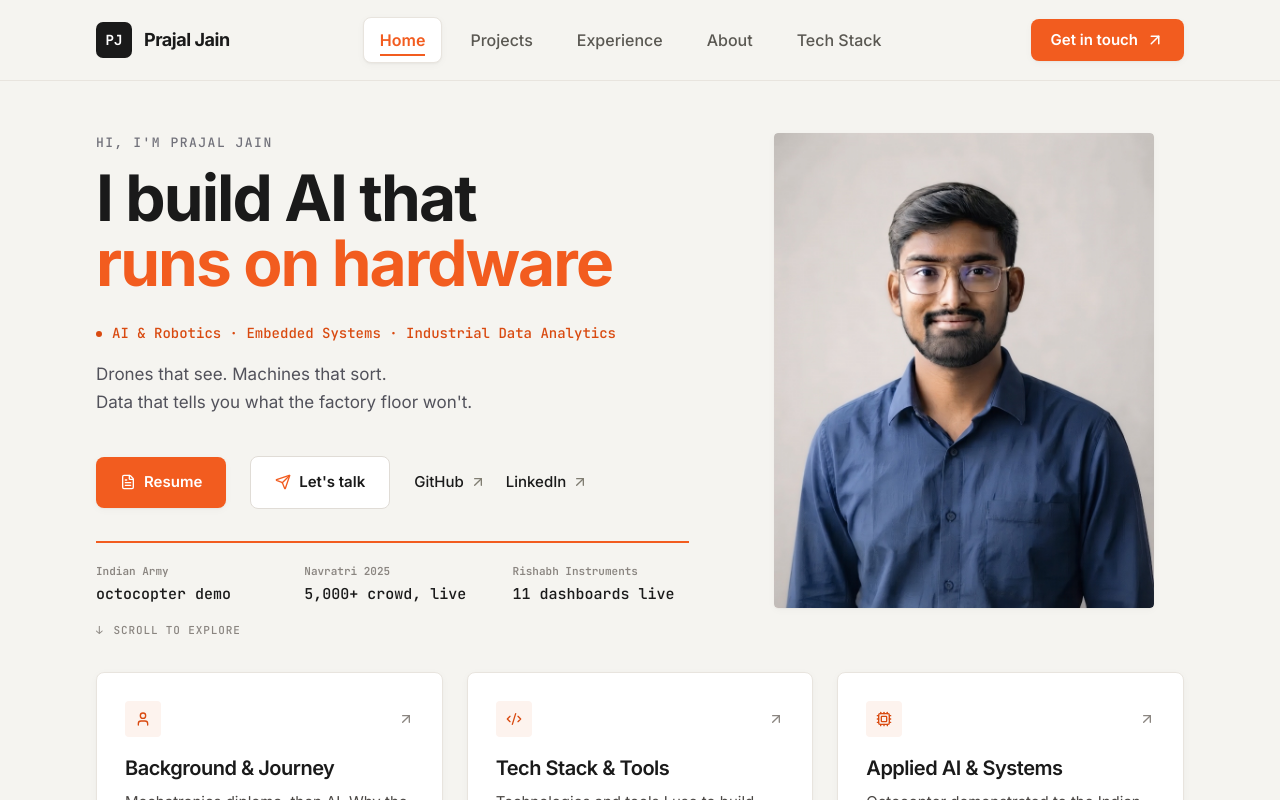
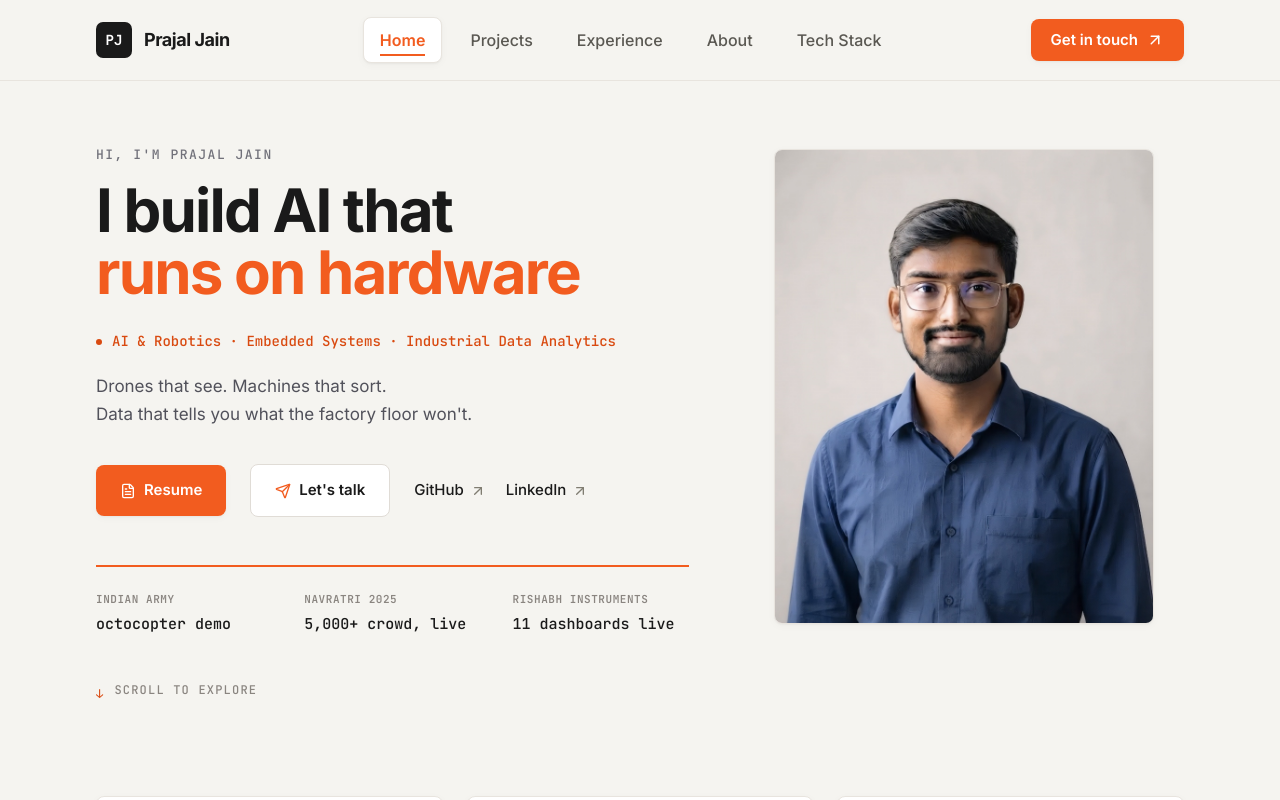
Before and after one commit to Prrajaljain/Portfolio-Setup, a Next.js app: page / in a window 1280 px wide. Shown: the top 800 px of the page. Built offline with nearby package versions, Linux system fonts and the light colour scheme.

Commit message:
Refine hero spacing, vertical padding, and bento grid alignment

```diff
--- a/components/home/hero.tsx
+++ b/components/home/hero.tsx
@@ -19,7 +19,7 @@ function BentoHeroGrid() {
   ]
 
   return (
-    <div id="bento-grid" className="mt-6 md:mt-8 w-full text-left">
+    <div id="bento-grid" className="scroll-mt-24 mt-16 md:mt-24 w-full text-left">
       <div className="grid grid-cols-1 md:grid-cols-3 gap-6 items-stretch">
         {/* Left Column: 2 Cards Stacked Vertically */}
         <div className="flex flex-col gap-6 justify-between">
@@ -162,87 +162,44 @@ export function Hero() {
   const linkedinUrl = profile.socials.find((s) => s.label === 'LinkedIn')?.href ?? 'https://linkedin.com/in/prajaljain23'
 
   return (
-    <section className="relative bg-[#F5F4F0] text-[#1A1A1A] overflow-hidden pt-[40px] md:pt-[52px] pb-[40px] md:pb-[56px] box-border">
+    <section className="relative bg-[#F5F4F0] text-[#1A1A1A] overflow-hidden pt-[48px] md:pt-[64px] pb-[56px] md:pb-[80px] box-border">
       <div className="mx-auto max-w-6xl px-6 sm:px-8">
         {/* Main Hero Split Grid */}
         <div className="grid grid-cols-1 lg:grid-cols-[1.35fr_1fr] items-start gap-10 lg:gap-14">
 
           {/* LEFT COLUMN CONTAINER */}
-          <div className="order-1 flex flex-col items-start text-left w-full">
+          <div className="flex flex-col items-start text-left w-full">
 
-            {/* 1. Eyebrow (12px gap to headline) — order-1 */}
-            <div className="order-1 mb-[12px] font-mono text-[13px] font-medium text-[#71717A] uppercase tracking-[1.5px]">
+            {/* 1. Eyebrow */}
+            <div className="mb-[14px] font-mono text-[12px] sm:text-[13px] font-medium text-[#71717A] uppercase tracking-[1.5px]">
               HI, I&apos;M PRAJAL JAIN
             </div>
 
-            {/* 2. Headline: 40px (<768px), 48px (768px-1024px), 64px (≥1024px) (28px gap to role line) — order-2 */}
-            <h1 className="order-2 mb-[28px] max-w-xl text-[40px] md:text-[48px] lg:text-[64px] font-bold leading-[1.02] tracking-[-0.03em] text-[#1A1A1A]">
+            {/* 2. Headline */}
+            <h1 className="mb-[28px] max-w-xl text-[40px] md:text-[48px] lg:text-[60px] font-bold leading-[1.04] tracking-[-0.03em] text-[#1A1A1A]">
               I build AI that{' '}
               <span className="text-[#F25C1F] font-bold block">
                 runs on hardware
               </span>
             </h1>
 
-            {/* 3. Subtitle / Role Line: (16px gap to subhead) — order-3 */}
-            <div className="order-3 mb-[16px] flex flex-wrap items-center gap-[10px] font-mono text-[13px] sm:text-[14px] font-medium text-[#D94A10]" style={{ color: '#D94A10' }}>
-              <span className="size-[6px] shrink-0 rounded-full bg-[#D94A10]" style={{ backgroundColor: '#D94A10' }} />
-              <span className="text-[#D94A10]" style={{ color: '#D94A10' }}>
+            {/* 3. Subtitle / Role Line */}
+            <div className="mb-[20px] flex flex-wrap items-center gap-[10px] font-mono text-[13px] sm:text-[14px] font-medium text-[#D94A10]">
+              <span className="size-[6px] shrink-0 rounded-full bg-[#D94A10]" />
+              <span>
                 AI &amp; Robotics &middot; Embedded Systems &middot; Industrial Data Analytics
               </span>
             </div>
 
-            {/* 4. Subhead Paragraph: (40px gap to button row) — order-4 */}
-            <p className="order-4 mb-[40px] max-w-[480px] text-[17px] leading-[1.65] text-[#52525B]">
+            {/* 4. Subhead Paragraph */}
+            <p className="mb-[36px] max-w-[480px] text-[17px] leading-[1.65] text-[#52525B]">
               Drones that see. Machines that sort.<br className="hidden sm:block" />
               Data that tells you what the factory floor won&apos;t.
             </p>
 
-            {/* 5. Proof Strip & Orange Rule: order-5 on mobile, order-7 on desktop (20px top padding below divider) */}
-            <div className="order-5 lg:order-7 w-full mb-0">
-              <div className="w-full h-[2px] bg-[#F25C1F]" />
-
-              <div className="w-full pt-[20px] grid grid-cols-1 sm:grid-cols-3 gap-4 sm:gap-8 font-mono">
-                <div>
-                  <span className="font-mono text-[11px] font-semibold text-[#8A8580] block">
-                    Indian Army
-                  </span>
-                  <span className="font-mono text-[15px] font-medium text-[#1A1A1A] mt-1 block whitespace-nowrap">
-                    octocopter demo
-                  </span>
-                </div>
-
-                <div>
-                  <span className="font-mono text-[11px] font-semibold text-[#8A8580] block">
-                    Navratri 2025
-                  </span>
-                  <span className="font-mono text-[15px] font-medium text-[#1A1A1A] mt-1 block whitespace-nowrap">
-                    5,000+ crowd, live
-                  </span>
-                </div>
-
-                <div>
-                  <span className="font-mono text-[11px] font-semibold text-[#8A8580] block">
-                    Rishabh Instruments
-                  </span>
-                  <span className="font-mono text-[15px] font-medium text-[#1A1A1A] mt-1 block whitespace-nowrap">
-                    11 dashboards live
-                  </span>
-                </div>
-              </div>
-
-              {/* Scroll Indicator: Left-aligned to text column, interactive link to bento grid */}
-              <a
-                href="#bento-grid"
-                className="mt-[16px] hidden md:inline-flex items-center gap-[10px] font-mono text-[11px] font-medium uppercase tracking-[0.08em] text-[#8A8580] text-left hover:text-[#D94A10] transition-colors cursor-pointer"
-              >
-                <span className="inline-block animate-arrow-bob select-none">↓</span>
-                <span>Scroll to explore</span>
-              </a>
-            </div>
-
-            {/* 6. Button Row: (32px gap to orange divider) */}
-            <div className="order-6 lg:order-5 mb-[32px] flex flex-wrap items-center gap-6">
-              {/* Primary button: Resume — solid orange #F25C1F, white text, FileText icon */}
+            {/* 5. Button Row */}
+            <div className="mb-[40px] flex flex-wrap items-center gap-5 sm:gap-6">
+              {/* Primary button: Resume */}
               <a
                 href={profile.resumeUrl}
                 target="_blank"
@@ -253,7 +210,7 @@ export function Hero() {
                 <span>Resume</span>
               </a>
 
-              {/* Secondary button: Let's talk — white background, 1px border #E0DCD6 */}
+              {/* Secondary button: Let's talk */}
               <Link
                 href="/contact"
                 className="inline-flex w-auto items-center justify-center gap-2 rounded-md border border-[#E0DCD6] bg-[#ffffff] px-[24px] py-[14px] text-[15px] font-semibold text-[#1A1A1A] shadow-none transition-all duration-200 ease-out hover:bg-[#1A1A1A] hover:text-[#F5F4F0] hover:border-[#1A1A1A] hover:shadow-rest active:scale-95 focus-visible:outline-2 focus-visible:outline-[#1A1A1A] focus-visible:outline-offset-[3px]"
@@ -262,8 +219,8 @@ export function Hero() {
                 <span>Let&apos;s talk</span>
               </Link>
 
-              {/* GitHub ↗ and LinkedIn ↗ plain text links */}
-              <div className="inline-flex items-center gap-5">
+              {/* GitHub and LinkedIn links */}
+              <div className="inline-flex items-center gap-5 pt-1 sm:pt-0">
                 <a
                   href={githubUrl}
                   target="_blank"
@@ -286,31 +243,62 @@ export function Hero() {
               </div>
             </div>
 
-            {/* 7. Photo Mobile Position */}
-            <div className="order-7 lg:hidden hidden md:block w-full max-w-[320px] mx-auto pt-4">
-              <div className="relative aspect-[4/5] w-full overflow-hidden rounded-[4px] shadow-rest">
-                <Image
-                  src="/images/prajal-headshot.jpg"
-                  alt="Prajal Jain — AI & Robotics Engineer"
-                  fill
-                  sizes="(max-width: 1024px) 320px, 380px"
-                  className="object-cover object-center rounded-[4px]"
-                  priority
-                />
+            {/* 6. Proof Strip & Orange Rule */}
+            <div className="w-full pt-2">
+              <div className="w-full h-[2px] bg-[#F25C1F]" />
+
+              <div className="w-full pt-[24px] pb-[20px] grid grid-cols-1 sm:grid-cols-3 gap-6 sm:gap-8 font-mono">
+                <div>
+                  <span className="font-mono text-[11px] font-semibold text-[#8A8580] uppercase tracking-wider block">
+                    Indian Army
+                  </span>
+                  <span className="font-mono text-[15px] font-medium text-[#1A1A1A] mt-1.5 block">
+                    octocopter demo
+                  </span>
+                </div>
+
+                <div>
+                  <span className="font-mono text-[11px] font-semibold text-[#8A8580] uppercase tracking-wider block">
+                    Navratri 2025
+                  </span>
+                  <span className="font-mono text-[15px] font-medium text-[#1A1A1A] mt-1.5 block">
+                    5,000+ crowd, live
+                  </span>
+                </div>
+
+                <div>
+                  <span className="font-mono text-[11px] font-semibold text-[#8A8580] uppercase tracking-wider block">
+                    Rishabh Instruments
+                  </span>
+                  <span className="font-mono text-[15px] font-medium text-[#1A1A1A] mt-1.5 block">
+                    11 dashboards live
+                  </span>
+                </div>
+              </div>
+
+              {/* Scroll Indicator */}
+              <div className="pt-[20px]">
+                <a
+                  href="#bento-grid"
+                  className="inline-flex items-center gap-[10px] font-mono text-[12px] font-medium uppercase tracking-[0.1em] text-[#8A8580] hover:text-[#D94A10] transition-colors cursor-pointer"
+                >
+                  <span className="inline-block animate-arrow-bob select-none text-[#D94A10]">↓</span>
+                  <span>Scroll to explore</span>
+                </a>
               </div>
             </div>
 
           </div>
 
           {/* RIGHT COLUMN — Photo Desktop Position */}
-          <div className="order-2 hidden lg:block mx-auto w-full max-w-[380px] pt-0">
-            <div className="relative aspect-[4/5] w-full overflow-hidden rounded-[4px] shadow-rest">
+          <div className="hidden lg:block mx-auto w-full max-w-[380px] pt-1">
+            <div className="relative aspect-[4/5] w-full overflow-hidden rounded-[8px] border border-[#E8E4DE] bg-white shadow-rest">
               <Image
                 src="/images/prajal-headshot.jpg"
                 alt="Prajal Jain — AI & Robotics Engineer"
                 fill
                 sizes="380px"
-                className="object-cover object-center rounded-[4px]"
+                className="object-cover object-center"
                 priority
               />
             </div>
```
